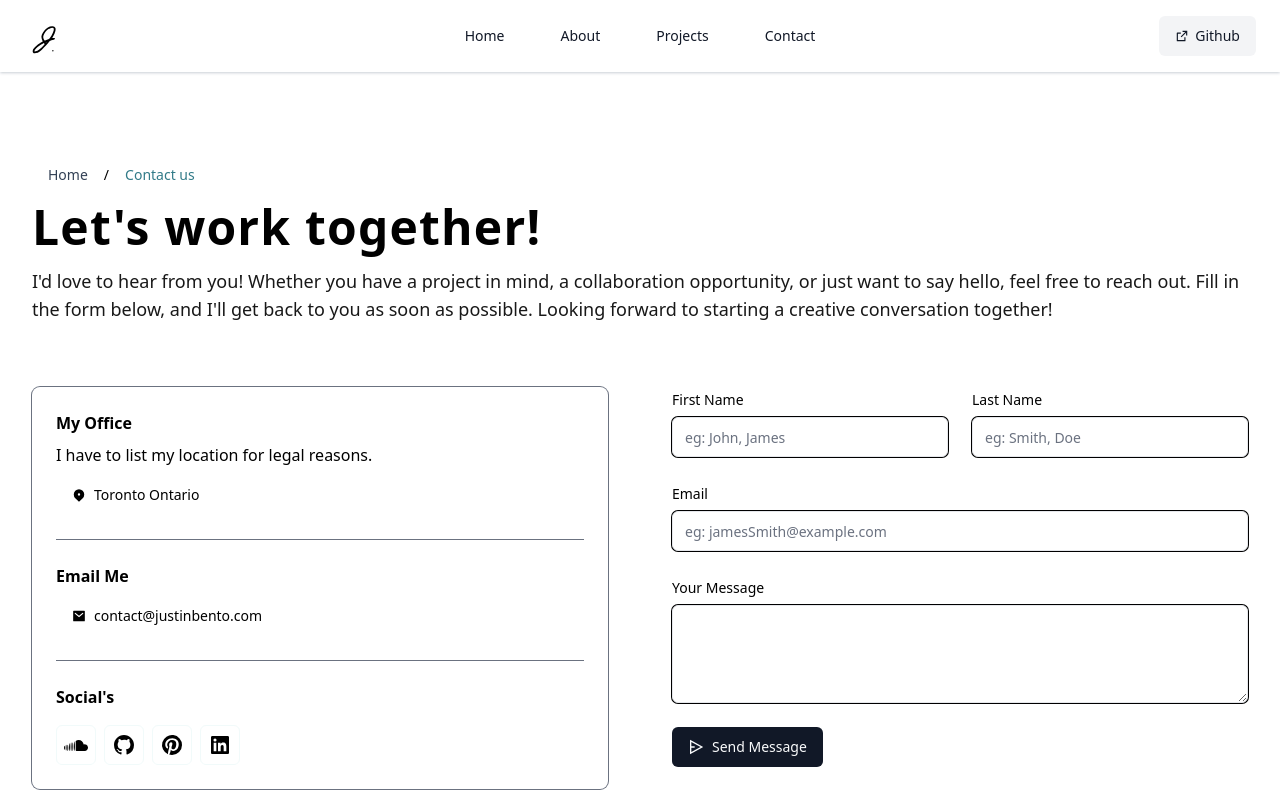
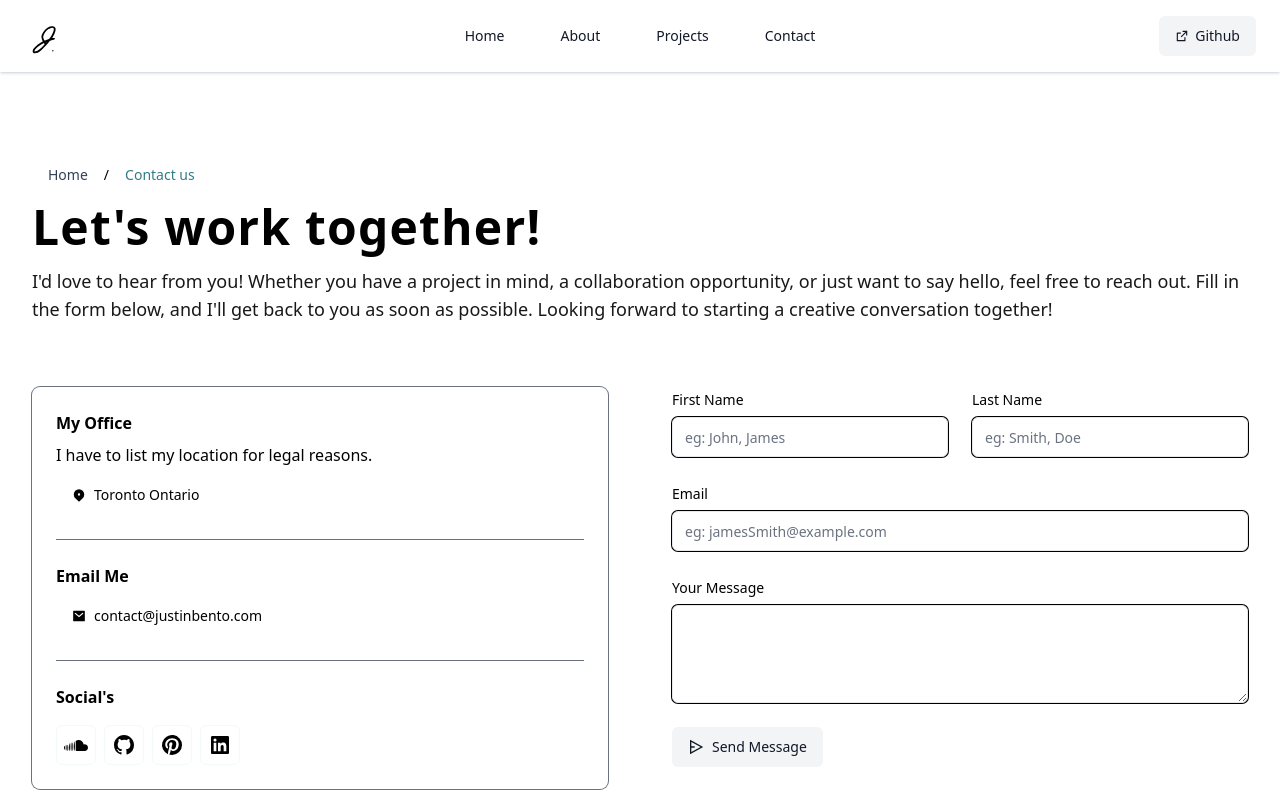
Before and after one commit to Justin-Bento/portfolio, a Next.js app: page /contact in a window 1280 px wide. Shown: the top 800 px of the page. Built offline with nearby package versions, Linux system fonts and the light colour scheme; no server answers.

Commit message:
Update button for contact form.

```diff
--- a/components/ContactForm.tsx
+++ b/components/ContactForm.tsx
@@ -79,7 +79,7 @@ export default function ContactForm() {
             {errors.Message && <span className="text-sm text-red-500">* Message field is required</span>}
           </div>
           <div data-form="user-message" className="sm:col-span-2">
-            <Button type="submit" className="flex items-center gap-2">
+            <Button type="submit" variant="secondary" className="flex items-center gap-2">
               <RiSendPlane2Line className="size-4" />
               Send Message
             </Button>
--- a/components/ui/button.tsx
+++ b/components/ui/button.tsx
@@ -18,7 +18,7 @@ const buttonVariants = cva(
         outline:
           "border border-gray-200 bg-white hover:bg-gray-100 hover:text-gray-900 dark:border-gray-800 dark:bg-gray-950 dark:hover:bg-gray-800 dark:hover:text-gray-50",
         secondary:
-          "bg-gray-100 text-gray-900 hover:bg-gray-100/80 dark:bg-gray-800 dark:text-gray-50 dark:hover:bg-gray-800/80",
+          "bg-gray-100 text-gray-900 hover:bg-gray-100/80 dark:bg-gray-700 dark:text-gray-50 dark:hover:bg-gray-800/80",
         ghost: "hover:bg-gray-100 hover:text-gray-900 dark:hover:bg-gray-800 dark:hover:text-gray-50",
         nav_link: "text-gray-900 underline-offset-4 hover:underline active:opacity-80 dark:text-gray-50",
         link: "text-gray-900 underline-offset-4 hover:underline dark:text-gray-50",
```
